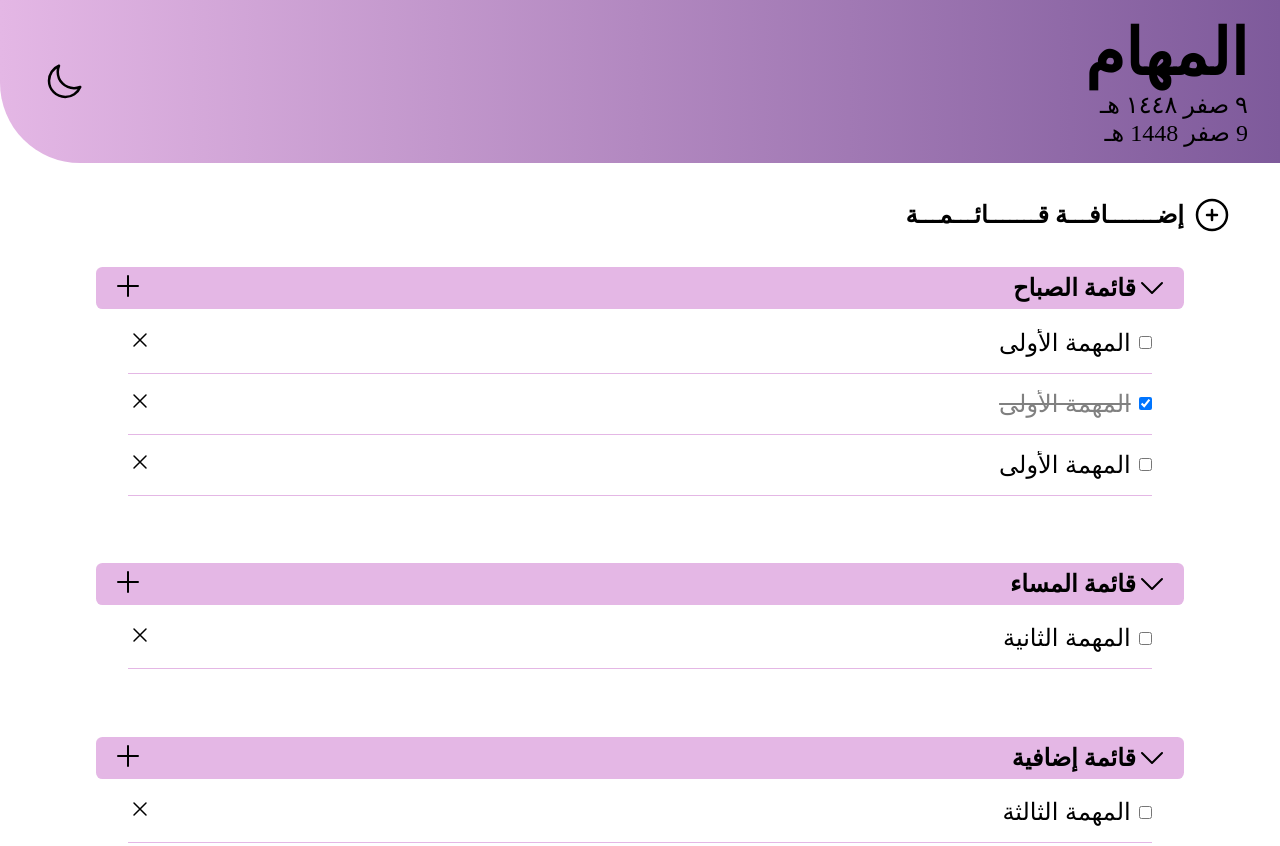
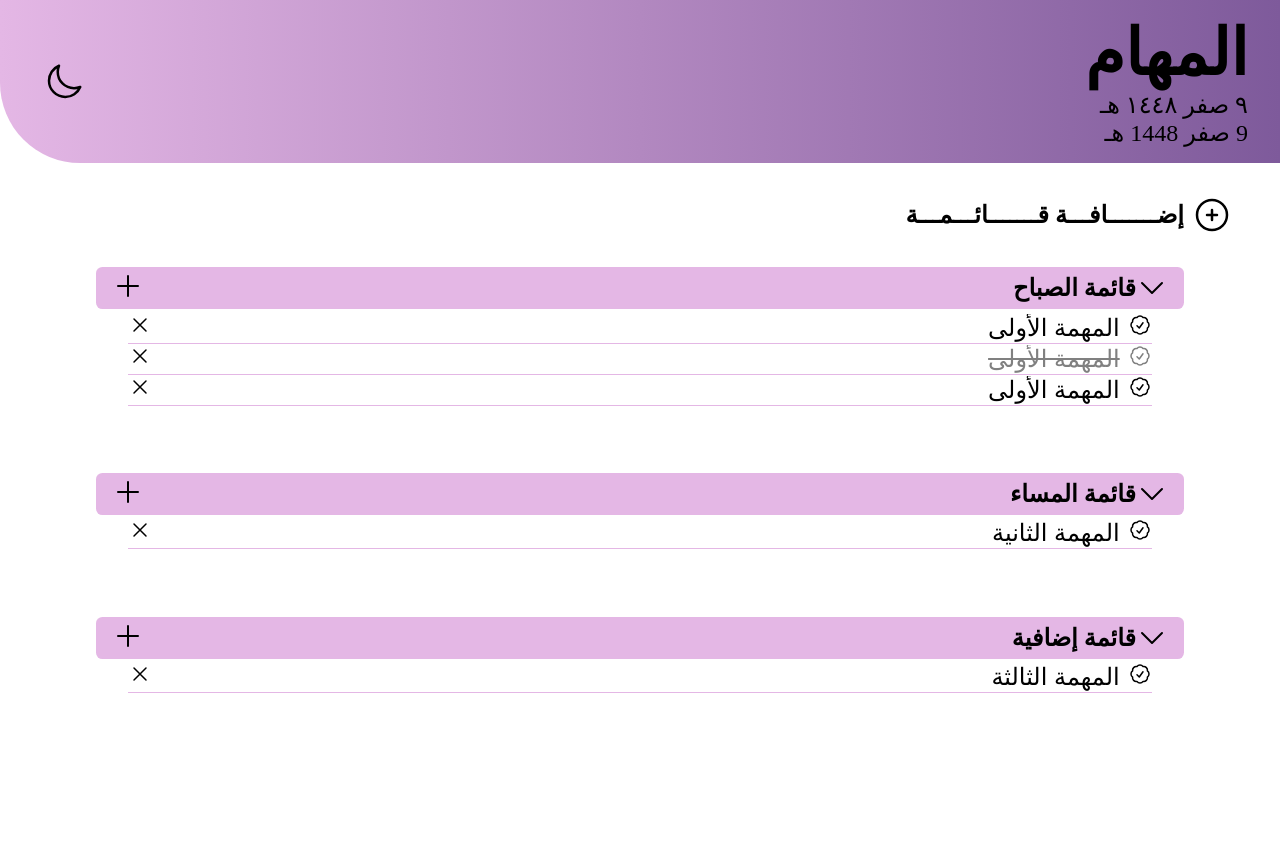
Before and after one commit to ZCodingSpace/ToDoListRv01, a React (Create React App) app: page / in a window 1280 px wide. After the commit the page ends 800 px from the top, so only its background shows below. Built offline with nearby package versions, Linux system fonts and the light colour scheme; a web font is replaced by a local one.

Commit message:
Customize the checkbox button

```diff
--- a/src/ToDos/ListsStyles.css
+++ b/src/ToDos/ListsStyles.css
@@ -89,9 +89,30 @@
 
 
 .todo {
-    .taskContent {
+    .task-content {
         flex-grow: 1;
         justify-content: flex-start;
+
+        input[type=checkbox] {
+            position: absolute;
+            opacity: 0;
+            pointer-events: none;
+        }
+
+        .checkbox-container {
+            cursor: pointer;
+
+            SVG {
+
+                width: 1.5rem !important;
+            }
+
+            .checked-badge-icon {
+                color: gray;
+
+            }
+
+        }
 
         input[type=text] {
             width: 90%;
@@ -100,6 +121,7 @@
             /* background-color: red; */
 
         }
+
         input[type=text]:focus {
             border: none;
             outline: none;
--- a/src/ToDos/ToDo.js
+++ b/src/ToDos/ToDo.js
@@ -1,6 +1,7 @@
 import { useContext } from "react";
 import { DataContext } from "../CustomContext";
 import "./ListsStyles.css";
+import { CheckBadgeIcon } from "@heroicons/react/24/outline";
 import { XMarkIcon } from "@heroicons/react/24/outline";
 
 export default function ToDo({ listID, taskID, title, isChecked, status }) {
@@ -17,8 +18,8 @@ export default function ToDo({ listID, taskID, title, isChecked, status }) {
               todoList: list.todoList.map((toDo) => {
                 // Level 2: ToDo List
                 return toDo.taskID === toDoID
-                ? updater(toDo) // Callback function call
-                : toDo;
+                  ? updater(toDo) // Callback function call
+                  : toDo;
               }),
             }
           : list;
@@ -50,14 +51,18 @@ export default function ToDo({ listID, taskID, title, isChecked, status }) {
   return (
     <>
       <div className="todo center">
-        <div className="center taskContent">
-          <input
-            type="checkbox"
-            checked={isChecked}
-            onChange={() => {
+        <div className="center task-content">
+          <div
+            className="checkbox-container"
+            onClick={() => {
               updateStatus(listID, taskID);
             }}
-          ></input>
+          >
+            <CheckBadgeIcon
+              className={`${isChecked ? "checked-badge-icon" : ""}`}
+            />
+            <input type="checkbox" checked={isChecked} readOnly></input>
+          </div>
           <input
             type="text"
             className={`${status} task-title`}
```
